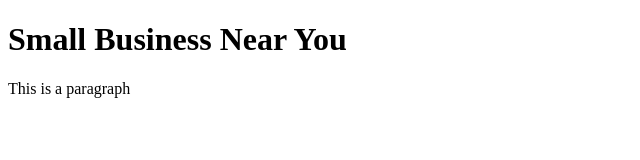
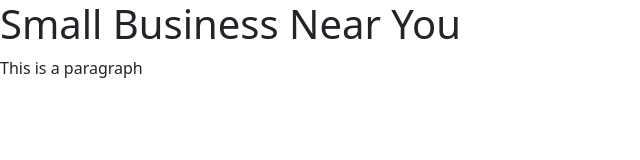
Before and after one commit to AayushBaniya2006/CivicHack2023, a website: page main.html in a window 1280 px wide. Shown: the whole page, without its empty margins (0-640 px from the left). Drawn offline with nearby package versions, Linux system fonts and the light colour scheme.

Commit message:
Fixing things

```diff
--- a/main.css
+++ b/main.css
@@ -1,13 +1,11 @@
-body {
-    background-color: lightblue;
-  }
-
-  h1 {
-    color: white;
-    text-align: center;
-  }
-
-  p {
-    font-family: verdana;
-    font-size: 20px;
-  }
+@import "../node_modules/bootstrap/scss/functions";
+@import "../node_modules/bootstrap/scss/variables";
+@import "../node_modules/bootstrap/scss/maps";
+@import "../node_modules/bootstrap/scss/mixins";
+@import "../node_modules/bootstrap/scss/root";
+@import "../node_modules/bootstrap/scss/utilities";
+@import "../node_modules/bootstrap/scss/reboot";
+@import "../node_modules/bootstrap/scss/containers";
+@import "../node_modules/bootstrap/scss/grid";
+@import "../node_modules/bootstrap/scss/helpers";
+@import "../node_modules/bootstrap/scss/utilities/api";
--- a/main.html
+++ b/main.html
@@ -1,4 +1,5 @@
 <!DOCTYPE html>
+
 <html>
     <head>
         <title>SmallBuisnesses2u</title>
@@ -7,7 +8,8 @@
 
     <h1> Small Business Near You</h1>
     <p>This is a paragraph</p>
-
-
+    <script src="https://cdn.jsdelivr.net/npm/@popperjs/core@2.11.6/dist/umd/popper.min.js" integrity="sha384-oBqDVmMz9ATKxIep9tiCxS/Z9fNfEXiDAYTujMAeBAsjFuCZSmKbSSUnQlmh/jp3" crossorigin="anonymous"></script>
+    <script src="https://cdn.jsdelivr.net/npm/bootstrap@5.3.0-alpha1/dist/js/bootstrap.min.js" integrity="sha384-mQ93GR66B00ZXjt0YO5KlohRA5SY2XofN4zfuZxLkoj1gXtW8ANNCe9d5Y3eG5eD" crossorigin="anonymous"></script>
+    <link href="https://cdn.jsdelivr.net/npm/bootstrap@5.3.0-alpha1/dist/css/bootstrap.min.css" rel="stylesheet" integrity="sha384-GLhlTQ8iRABdZLl6O3oVMWSktQOp6b7In1Zl3/Jr59b6EGGoI1aFkw7cmDA6j6gD" crossorigin="anonymous">
     </body>
 </html>
```
